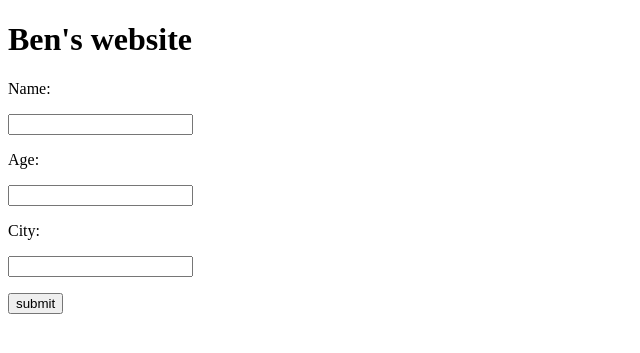
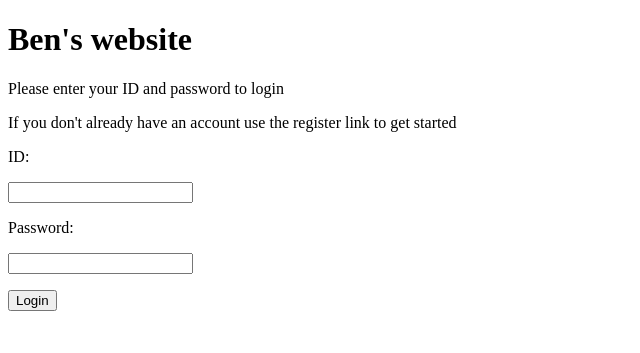
Before and after one commit to obrienb90/assig1, a Flask app: page /login/ in a window 1280 px wide. Shown: the top 353 px of the page, without its empty margins (0-640 px from the left). Run offline with Flask 2, Linux system fonts and the light colour scheme.

Commit message:
Sunday morning push

```diff
--- a/main.py
+++ b/main.py
@@ -51,6 +51,27 @@ def initialWrite():
             data={'id':id, 'user_name':user_name, 'password':password}
             db.collection('default').document().set(data)
 
+# function to validate id and password
+def validate(id, pw):
+
+    # check if id is contained in db
+    docs = db.collection('default').get()
+    found = False
+    for doc in docs:
+        if doc.to_dict()['id']==id:
+            found = True
+            correctPassword = doc.to_dict()['password']
+            break
+    if not found:
+        return False
+    # check the password
+    if correctPassword == pw:
+        return True
+    else:
+        return False
+
+
+
 # home page
 @app.route("/")
 def home():
@@ -65,16 +86,17 @@ def home():
 def login():
 
     if request.method == "POST":
-        session.permanent = True
-        user = request.form["nm"]
-        age = request.form["age"]
-        city = request.form["city"]
-        session["user"] = user
-        session["age"] = age
-        session["city"] = city
+        userId = request.form["user-id"]
+        pw = request.form["pw"]
+        session["user-id"] = userId
+        session["pw"] = pw
+
+        # validate login details
+        # if validate(user-id, pw):
         return redirect(url_for("user"))
+
     else:
-        if "user" in session:
+        if "user-id" in session:
             return redirect(url_for("user"))
 
         return render_template("login.html")
@@ -82,18 +104,17 @@ def login():
 # user page
 @app.route("/user/")
 def user():
-    if "user" in session:
-        user = session["user"]
-        age = session["age"]
-        city = session["city"]
-        return f"<p>User name: {user}</p><p>User age: {age}</p><p>User city: {city}</p>"
+    if "user-id" in session:
+        userId = session["user-id"]
+        return f"<p>User ID: {userId} is logged in</p>"
     else:
         return redirect(url_for("login"))
 
 # user page
 @app.route("/logout/")
 def logout():
-    session.pop("user", None)
+    session.pop("user-id", None)
+    session.pop("pw", None)
     return redirect(url_for("login"))
 
 if __name__ == "__main__":
--- a/templates/login.html
+++ b/templates/login.html
@@ -2,14 +2,13 @@
 {% block title %}Login {% endblock %}
 
 {%block content %}
+<p>Please enter your ID and password to login</p>
+<p>If you don't already have an account use the register link to get started</p>
 <form action="#" method="post">
-    <p>Name: </p>
-    <p><input type="text" name="nm" /></p>
-    <p>Age: </p>
-    <p><input type="text" name="age" /></p>
-    <p>City: </p>
-    <p><input type="text" name="city" /></p>
-
-    <p><input type="submit" value="submit" /></p>
+    <p>ID: </p>
+    <p><input type="text" name="user-id" /></p>
+    <p>Password: </p>
+    <p><input type="text" name="pw" /></p>
+    <p><input type="submit" value="Login" /></p>
 </form>
 {% endblock %}
```
Also changed, not shown: 1 other file.
